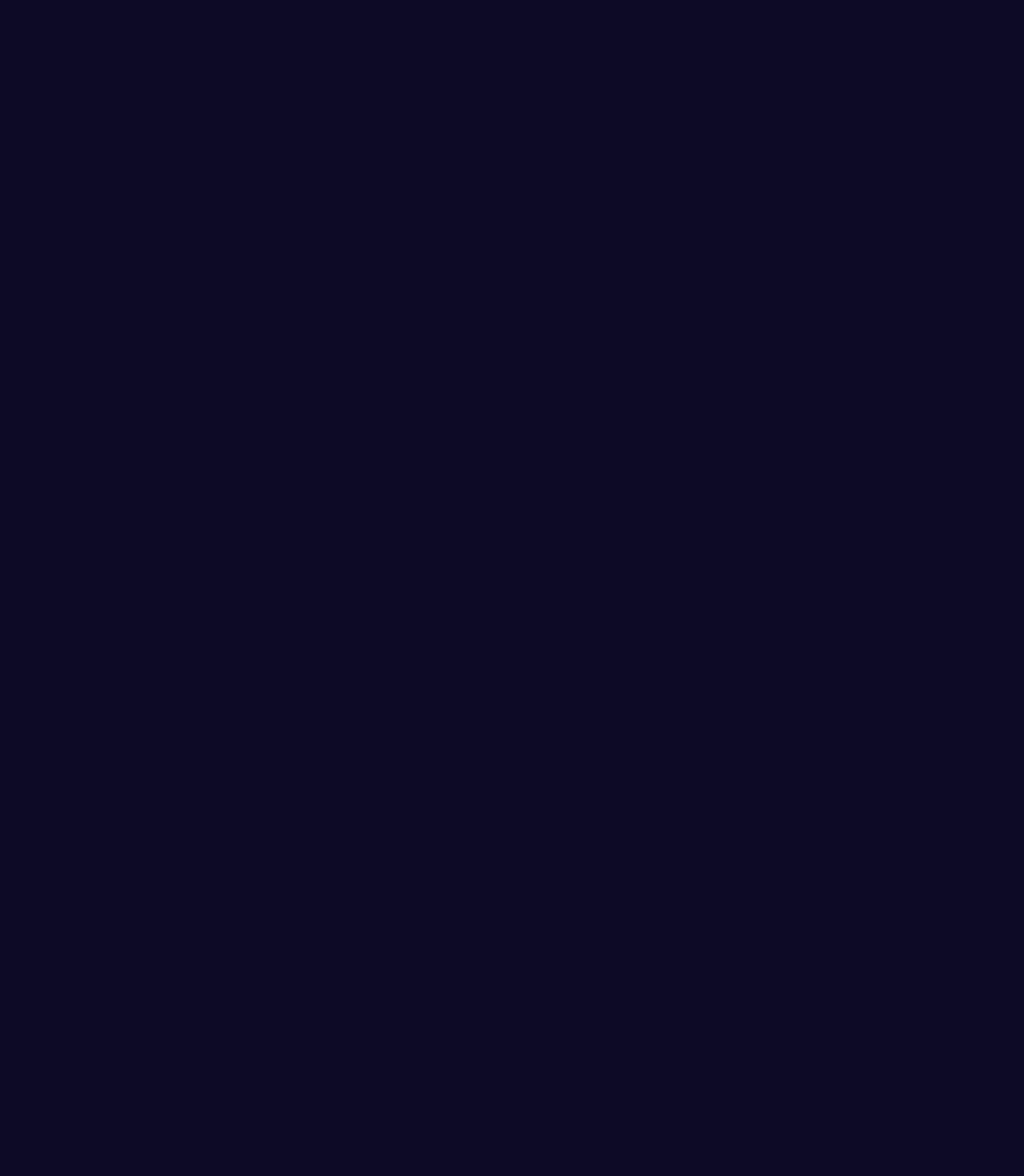
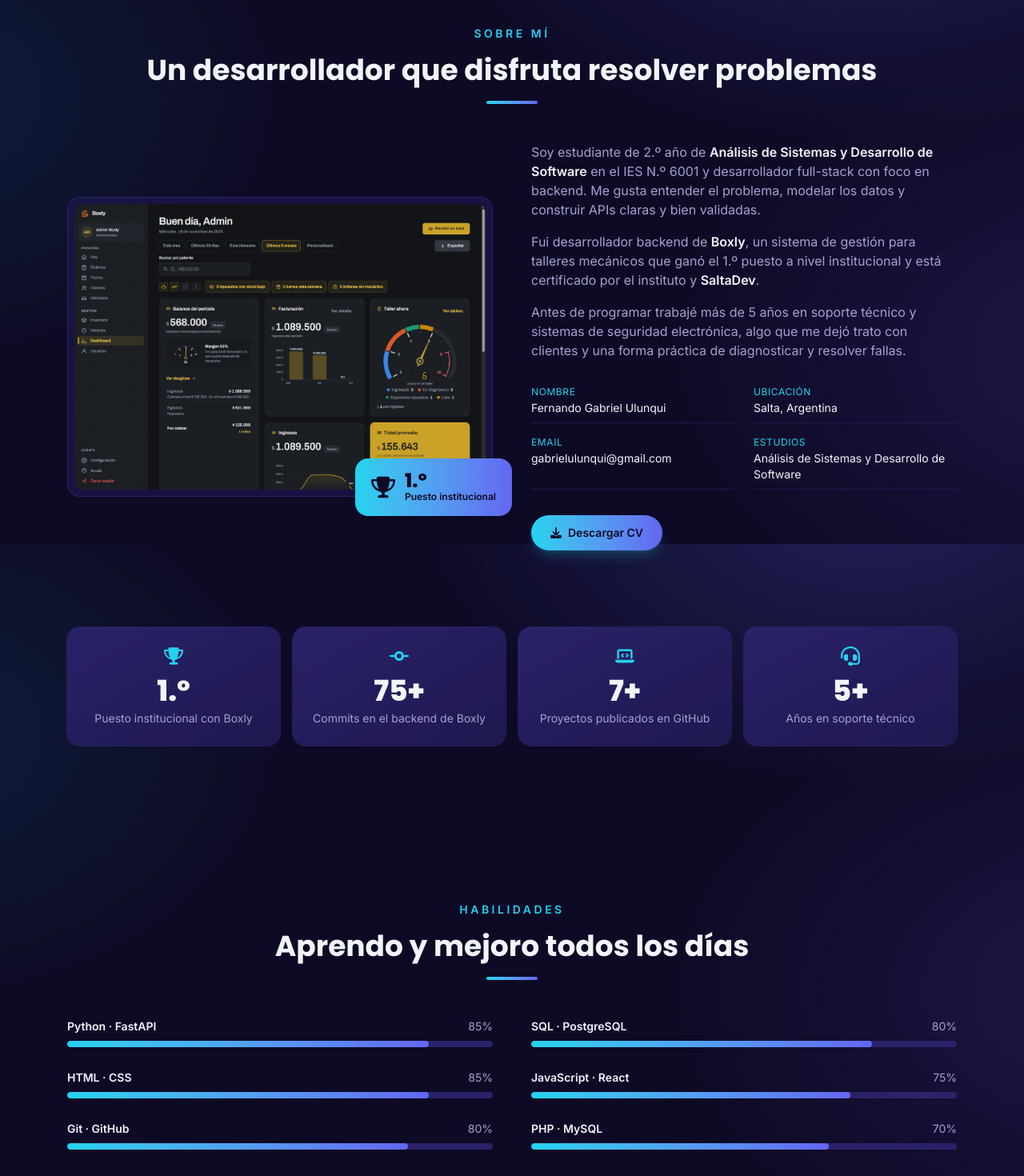
Before and after one commit to GabrielUlunqui/tp1-mi-sitio, a React (Vite) app: page / in a window 1280 px wide. Shown: the part 920-2390 px from the top of the page at 80% size. Before the commit the page ends 853 px from the top, so only its background shows below. Built offline with nearby package versions, Linux system fonts and the light colour scheme.

Commit message:
secciones sobre mi, habilidades y servicios

```diff
--- a/src/App.jsx
+++ b/src/App.jsx
@@ -1,6 +1,8 @@
 import { MotionConfig } from 'motion/react'
 import Navbar from './components/Navbar'
 import Hero from './components/Hero'
+import About from './components/About'
+import Skills from './components/Skills'
 
 export default function App() {
   return (
@@ -8,6 +10,8 @@ export default function App() {
       <Navbar />
       <main>
         <Hero />
+        <About />
+        <Skills />
       </main>
     </MotionConfig>
   )
--- /dev/null
+++ b/src/components/About.jsx
@@ -0,0 +1,84 @@
+import { FaDownload, FaTrophy } from 'react-icons/fa6'
+import { perfil, stats } from '../data'
+import { Reveal, Section, SectionTitle } from './ui'
+
+const datos = [
+  ['Nombre', perfil.nombreCompleto],
+  ['Ubicación', perfil.ubicacion],
+  ['Email', perfil.email],
+  ['Estudios', perfil.estudios],
+]
+
+export default function About() {
+  return (
+    <Section id="sobre-mi">
+      <SectionTitle kicker="Sobre mí" title="Un desarrollador que disfruta resolver problemas" />
+
+      <div className="grid items-center gap-12 md:grid-cols-2">
+        <Reveal>
+          <div className="relative">
+            <div className="card overflow-hidden p-2">
+              <img
+                src={`${import.meta.env.BASE_URL}proyectos/boxly-dashboard.png`}
+                alt="Dashboard de Boxly, sistema de gestión de taller mecánico"
+                className="w-full rounded-xl"
+                loading="lazy"
+              />
+            </div>
+            <div className="absolute -right-3 -bottom-6 flex items-center gap-3 rounded-2xl bg-gradient-to-r from-accent to-accent-2 px-5 py-4 text-ink shadow-xl sm:-right-6">
+              <FaTrophy className="text-3xl" aria-hidden />
+              <div>
+                <p className="font-display text-2xl leading-none font-extrabold">1.º</p>
+                <p className="text-xs font-semibold">Puesto institucional</p>
+              </div>
+            </div>
+          </div>
+        </Reveal>
+
+        <Reveal delay={0.1}>
+          <div className="space-y-4 text-muted">
+            <p>
+              Soy estudiante de 2.º año de <strong className="text-slate-100">Análisis de Sistemas y Desarrollo de Software</strong> en
+              el IES N.º 6001 y desarrollador full-stack con foco en backend. Me gusta entender el problema, modelar los datos
+              y construir APIs claras y bien validadas.
+            </p>
+            <p>
+              Fui desarrollador backend de <strong className="text-slate-100">Boxly</strong>, un sistema de gestión para talleres
+              mecánicos que ganó el 1.º puesto a nivel institucional y está certificado por el instituto y{' '}
+              <strong className="text-slate-100">SaltaDev</strong>.
+            </p>
+            <p>
+              Antes de programar trabajé más de 5 años en soporte técnico y sistemas de seguridad electrónica, algo que me dejó
+              trato con clientes y una forma práctica de diagnosticar y resolver fallas.
+            </p>
+          </div>
+
+          <dl className="mt-8 grid gap-x-6 gap-y-4 sm:grid-cols-2">
+            {datos.map(([k, v]) => (
+              <div key={k} className="border-b border-line/50 pb-2">
+                <dt className="text-xs uppercase tracking-wider text-accent">{k}</dt>
+                <dd className="mt-0.5 text-sm break-words">{v}</dd>
+              </div>
+            ))}
+          </dl>
+
+          <a href={perfil.cv} download className="btn btn-primary mt-8">
+            <FaDownload aria-hidden /> Descargar CV
+          </a>
+        </Reveal>
+      </div>
+
+      <div className="mt-24 grid grid-cols-2 gap-4 lg:grid-cols-4">
+        {stats.map(({ icon: Icon, valor, label }, i) => (
+          <Reveal key={label} delay={i * 0.08}>
+            <div className="h-full rounded-2xl bg-gradient-to-br from-card-2 to-card p-6 text-center ring-1 ring-line/60">
+              <Icon className="mx-auto text-2xl text-accent" aria-hidden />
+              <p className="mt-3 font-display text-4xl font-extrabold">{valor}</p>
+              <p className="mt-1 text-sm text-muted">{label}</p>
+            </div>
+          </Reveal>
+        ))}
+      </div>
+    </Section>
+  )
+}
--- /dev/null
+++ b/src/components/Skills.jsx
@@ -0,0 +1,49 @@
+import { motion } from 'motion/react'
+import { habilidades, servicios } from '../data'
+import { Reveal, Section, SectionTitle } from './ui'
+
+export default function Skills() {
+  return (
+    <>
+      <Section id="habilidades">
+        <SectionTitle kicker="Habilidades" title="Aprendo y mejoro todos los días" />
+        <div className="grid gap-x-12 gap-y-7 md:grid-cols-2">
+          {habilidades.map(({ nombre, nivel }, i) => (
+            <Reveal key={nombre} delay={i * 0.05}>
+              <div className="mb-2 flex justify-between text-sm">
+                <span className="font-semibold">{nombre}</span>
+                <span className="text-muted">{nivel}%</span>
+              </div>
+              <div className="h-2 overflow-hidden rounded-full bg-card-2" role="progressbar" aria-label={nombre} aria-valuenow={nivel} aria-valuemin={0} aria-valuemax={100}>
+                <motion.div
+                  className="h-full rounded-full bg-gradient-to-r from-accent to-accent-2"
+                  initial={{ width: 0 }}
+                  whileInView={{ width: `${nivel}%` }}
+                  viewport={{ once: true }}
+                  transition={{ duration: 1.1, ease: 'easeOut' }}
+                />
+              </div>
+            </Reveal>
+          ))}
+        </div>
+      </Section>
+
+      <Section id="servicios">
+        <SectionTitle kicker="Qué hago" title="Cómo puedo aportar a tu equipo" />
+        <div className="grid gap-5 sm:grid-cols-2 lg:grid-cols-3">
+          {servicios.map(({ icon: Icon, titulo, texto }, i) => (
+            <Reveal key={titulo} delay={i * 0.06}>
+              <div className="card group h-full p-7 text-center transition duration-300 hover:-translate-y-1 hover:border-accent/60 hover:bg-card-2/70">
+                <span className="mx-auto flex h-14 w-14 items-center justify-center rounded-2xl bg-gradient-to-br from-accent/20 to-accent-2/20 text-2xl text-accent transition group-hover:scale-110">
+                  <Icon aria-hidden />
+                </span>
+                <h3 className="mt-5 font-display text-lg font-semibold">{titulo}</h3>
+                <p className="mt-2 text-sm text-muted">{texto}</p>
+              </div>
+            </Reveal>
+          ))}
+        </div>
+      </Section>
+    </>
+  )
+}
```
Also changed, not shown: public/proyectos/boxly-dashboard.png (added).
